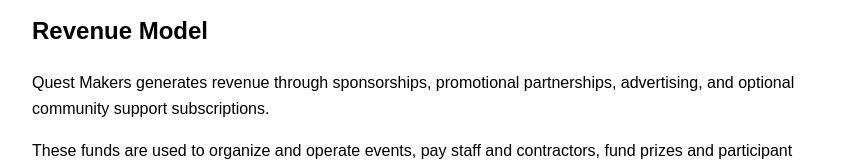
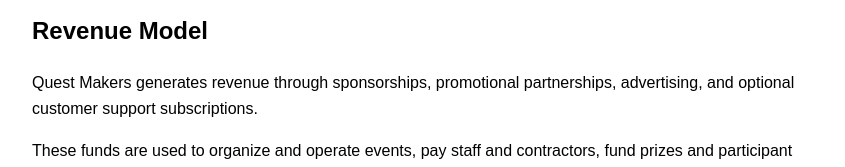
Before and after one commit to jkmoss2/Questmakers-site, a Next.js app: page / in a window 1280 px wide. Shown: the part 527-694 px from the top of the page, without its empty margins (208-1053 px from the left). Built offline with nearby package versions, Linux system fonts and the light colour scheme.

Commit message:
Update index.js

```diff
--- a/pages/index.js
+++ b/pages/index.js
@@ -23,7 +23,7 @@
 
       <h2>Revenue Model</h2>
       <p>
-        Quest Makers generates revenue through sponsorships, promotional partnerships, advertising, and optional community support subscriptions.
+        Quest Makers generates revenue through sponsorships, promotional partnerships, advertising, and optional customer support subscriptions.
       </p>
 
       <p>
```
